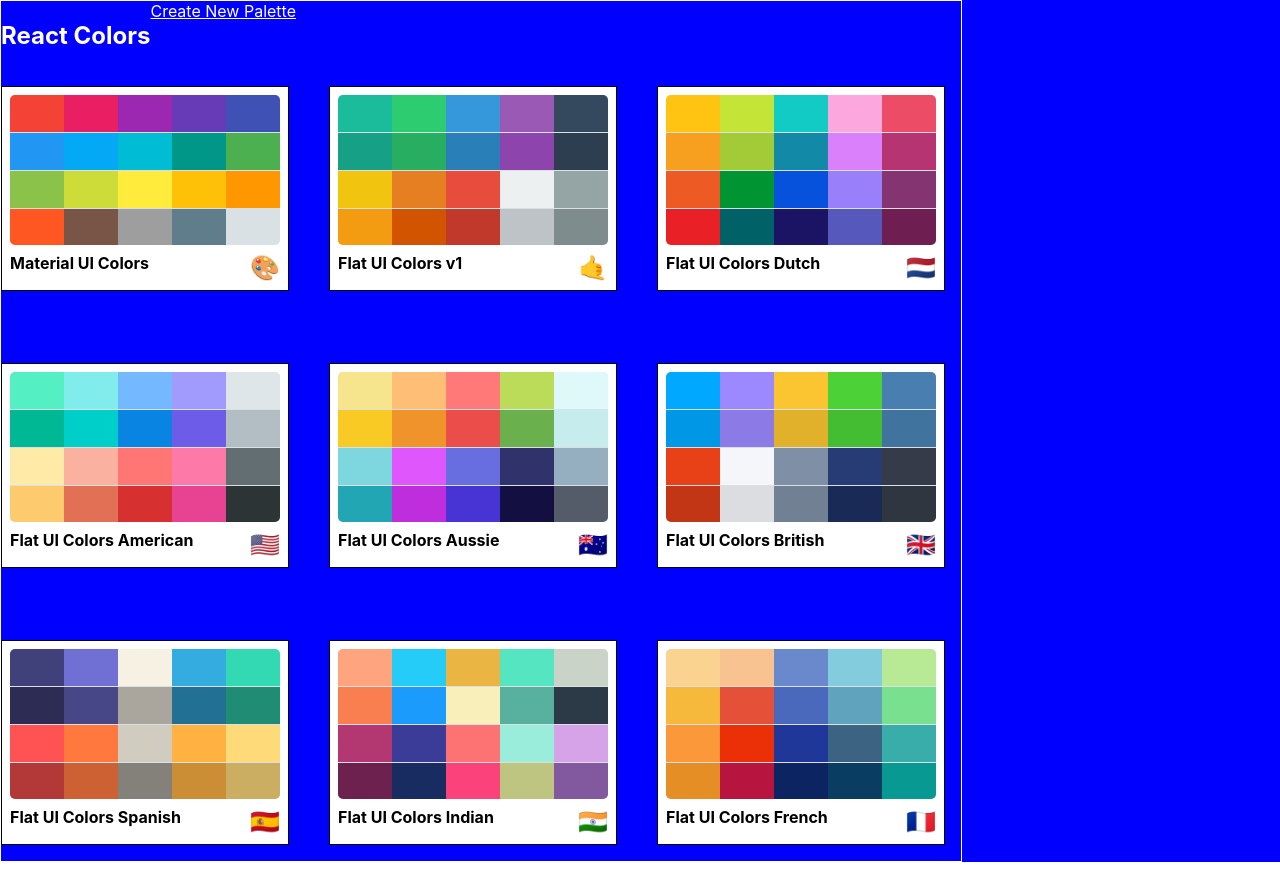
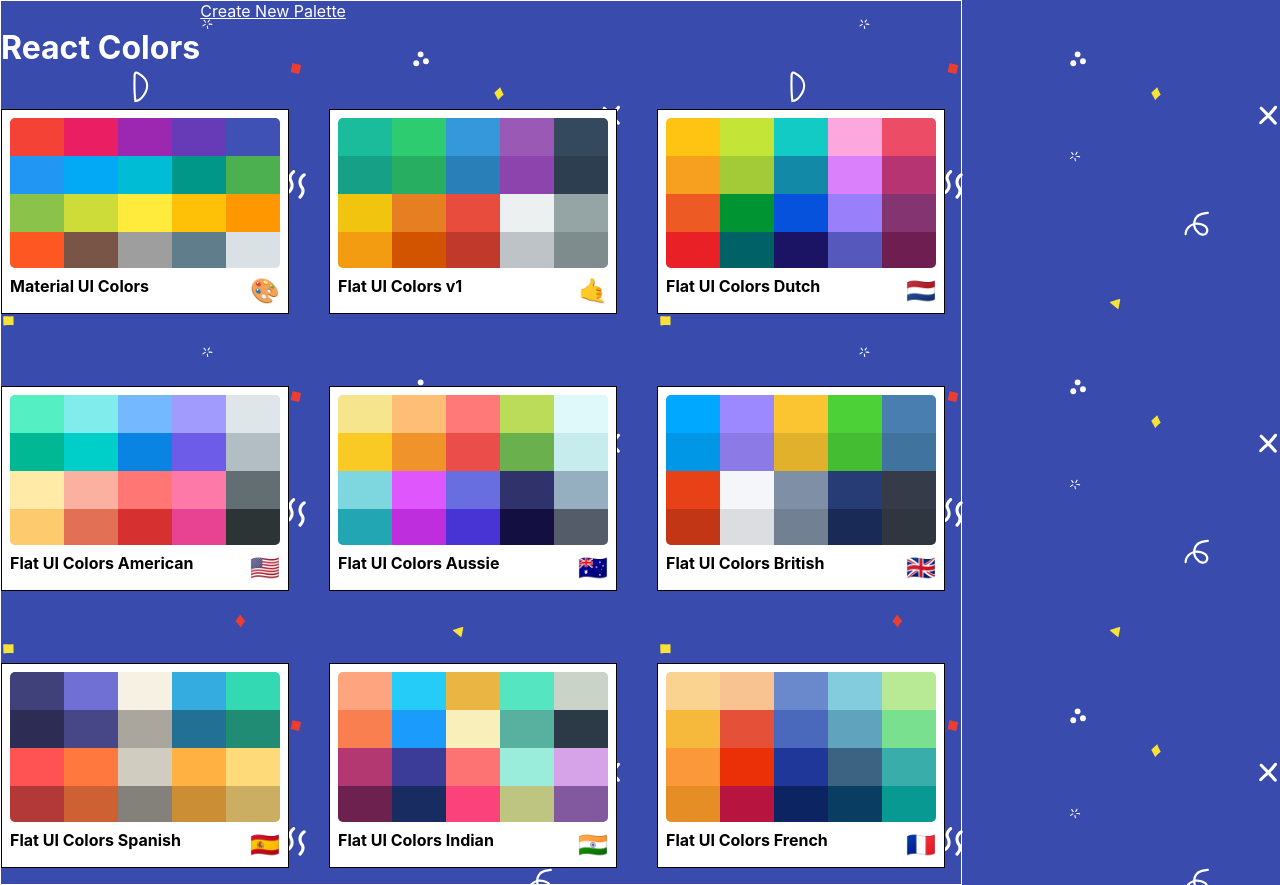
Before and after one commit to tanaya123-comp/Color-Project, a React (Create React App) app: page / in a window 1280 px wide. Before the commit the page ends 862 px from the top, so only its background shows below. Built offline with nearby package versions, Linux system fonts and the light colour scheme.

Commit message:
add background svg

```diff
--- a/src/PaletteList.js
+++ b/src/PaletteList.js
@@ -3,6 +3,7 @@
 import MiniPalette from './MiniPalette';
 import styles from './styles/PaletteList';
 import { withStyles } from '@material-ui/styles';
+
 
 // const styles={
 
@@ -65,7 +66,7 @@
 
                    <div className={this.props.classes.container}>
                        <nav className={this.props.classes.nav}>
-                            <h1>React Colors</h1>
+                            <h1 className={this.props.classes.heading}>React Colors</h1>
                             <Link to='/palette/new'>Create New Palette</Link>
                        </nav>
                        <div className={this.props.classes.palettes}>
--- a/src/styles/PaletteList.js
+++ b/src/styles/PaletteList.js
@@ -1,4 +1,5 @@
 import sizes from './sizes';
+import bg from './bg.svg';
 
 export default {
 
@@ -9,6 +10,9 @@
             display:"flex",
             alignItems:"flex-start",
             justifyContent:"centre",
+            backgroundColor:"#1e8feb",
+            backgroundImage:`url(${bg})`,
+            overflow:"scroll",
         },
         container:{
             width:"80%",
@@ -36,6 +40,9 @@
                 color:"white",
             }
         },
+        heading:{
+            fontSize:"2rem",
+        },
         palettes:{
             boxSizing:"border-box",
             width:"100%",
@@ -47,7 +54,7 @@
             },
             [sizes.down("sm")]:{
                 gridTemplateColumns:"repeat(2,50%)",
-                gridGap:"1rem",
+                gridGap:"1.4rem",
             },
         }
 
```
Also changed, not shown: src/styles/bg.svg (added), 1 other file (tests, documents, lock files or other folders).
